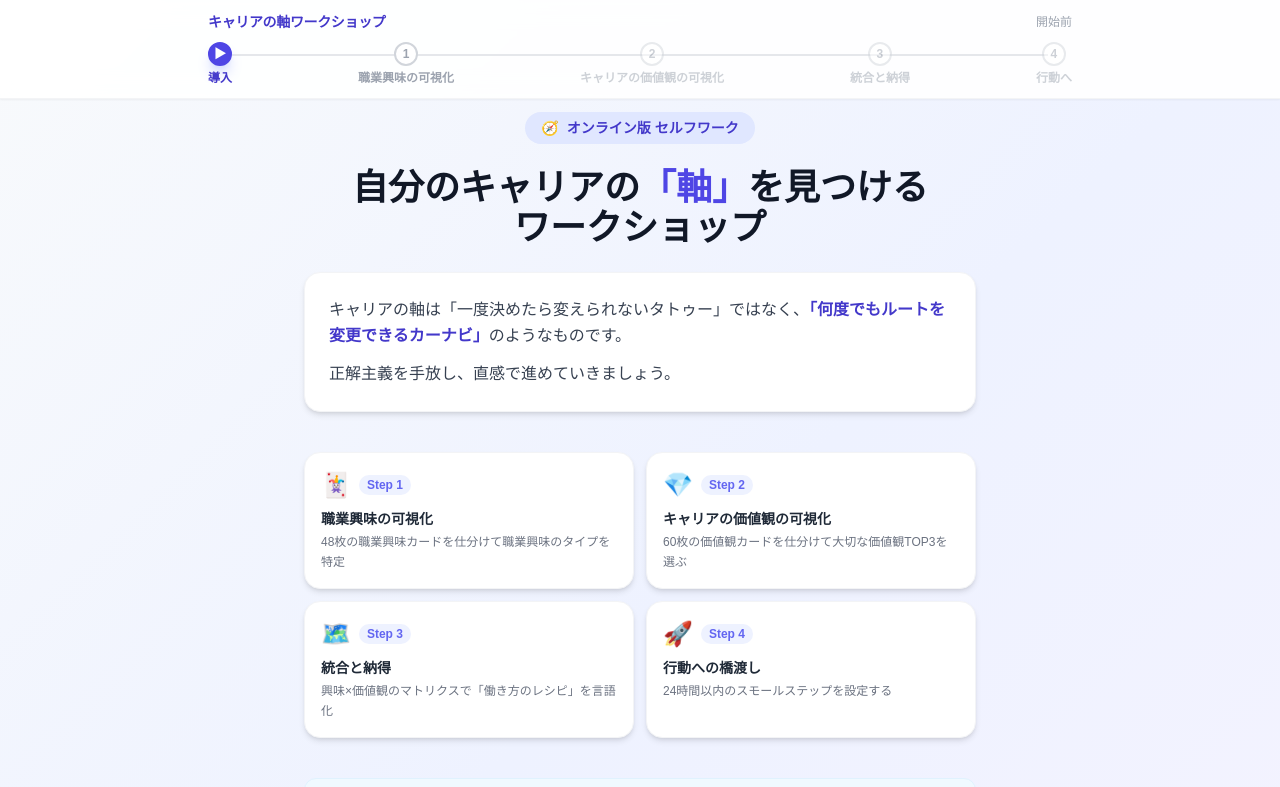
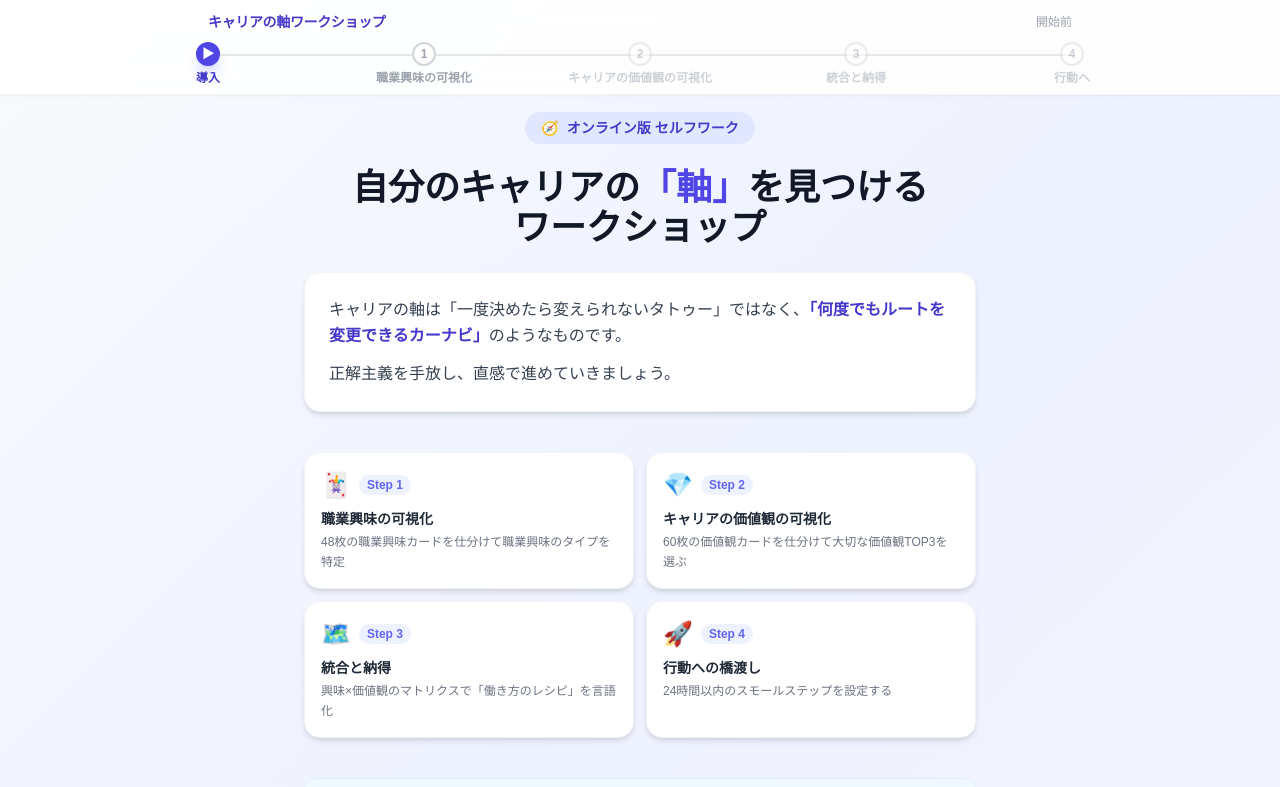
Before and after one commit to hidetomatsui-dev/card-06, a React (Vite) app: page / in a window 1280 px wide. Shown: the top 787 px of the page. Built offline with nearby package versions, Linux system fonts and the light colour scheme.

Commit message:
Fix progress bar: extend fill to center of current step dot

```diff
--- a/src/components/ProgressBar.tsx
+++ b/src/components/ProgressBar.tsx
@@ -30,19 +30,21 @@ export default function ProgressBar({ currentStep, onStepClick, className = '' }
         </div>
 
         {/* Step indicators */}
-        <div className="relative">
-          {/* Progress line background */}
-          <div className="absolute top-3 left-0 right-0 h-0.5 bg-gray-200 mx-6" />
-          {/* Progress fill */}
+        <div className="relative h-10">
+          {/* Background line */}
+          <div className="absolute top-3 left-0 right-0 h-0.5 bg-gray-200" />
+
+          {/* Progress fill — width matches center of current dot */}
           <motion.div
-            className="absolute top-3 left-0 h-0.5 bg-indigo-500 mx-6"
+            className="absolute top-3 left-0 h-0.5 bg-indigo-500"
             initial={false}
-            animate={{ width: `calc(${progress}% - 3rem)` }}
+            animate={{ width: `${progress}%` }}
             transition={{ duration: 0.4, ease: 'easeInOut' }}
           />
 
-          <div className="relative flex justify-between">
+          {/* Dots — absolutely positioned at exact percentages */}
           {STEPS.map((step, i) => {
+            const leftPct = (i / (STEPS.length - 1)) * 100;
             const isCompleted = i < currentStep;
             const isCurrent = i === currentStep;
             const isClickable = i <= currentStep + 1;
@@ -52,7 +54,8 @@ export default function ProgressBar({ currentStep, onStepClick, className = '' }
                 key={i}
                 onClick={() => isClickable && onStepClick(i)}
                 disabled={!isClickable}
-                  className={`flex flex-col items-center gap-1 group transition-all ${
+                style={{ left: `${leftPct}%`, transform: 'translateX(-50%)' }}
+                className={`absolute top-0 flex flex-col items-center gap-1 transition-all ${
                   isClickable ? 'cursor-pointer' : 'cursor-not-allowed opacity-50'
                 }`}
               >
@@ -79,7 +82,7 @@ export default function ProgressBar({ currentStep, onStepClick, className = '' }
 
                 {/* Label */}
                 <span
-                    className={`text-xs font-semibold hidden sm:block transition-colors ${
+                  className={`text-xs font-semibold hidden sm:block whitespace-nowrap transition-colors ${
                     isCurrent ? 'text-indigo-700' : isCompleted ? 'text-indigo-500' : 'text-gray-400'
                   }`}
                 >
@@ -90,7 +93,6 @@ export default function ProgressBar({ currentStep, onStepClick, className = '' }
           })}
         </div>
       </div>
-      </div>
     </header>
   );
 }
```
Lines whose indentation alone changed are shown as unchanged.
